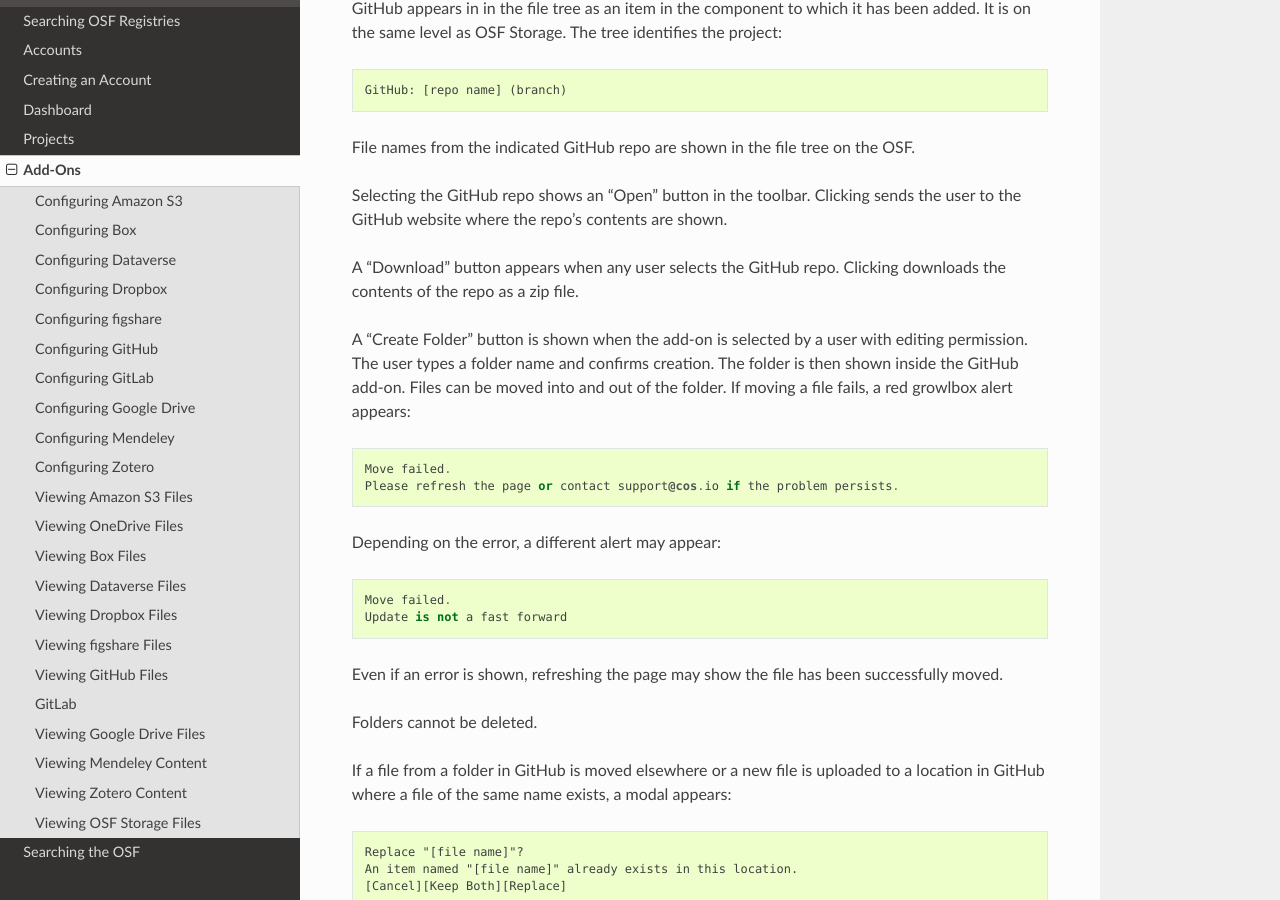
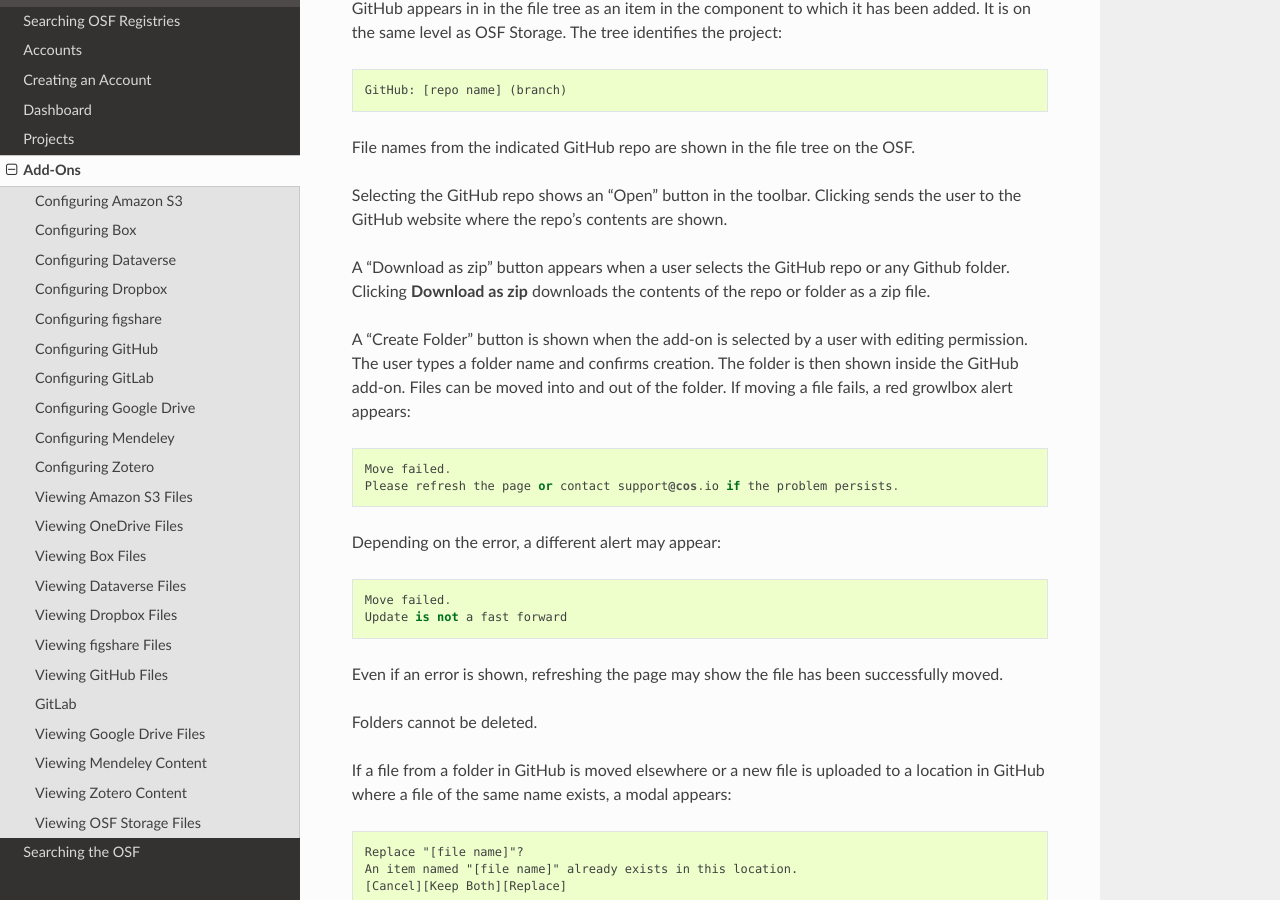
Before and after one commit to CenterForOpenScience/OSFDocs, a Sphinx documentation site: the page built from docs/add-ons/add-ons_index.rst, in a window 1280 px wide and 900 px high, scrolled down 39009 px. Built offline with Sphinx 7.4.7 and the Read the Docs theme 2.0.0, drawn with Linux system fonts in a browser that asks for light colours.

Commit message:
added daz button for github

```diff
--- a/docs/add-ons/add-ons_index.rst
+++ b/docs/add-ons/add-ons_index.rst
@@ -1489,7 +1489,7 @@
 Selecting the GitHub repo shows an "Open" button in the toolbar. Clicking sends the user to the GitHub website where the repo's
 contents are shown.
 
-A "Download" button appears when any user selects the GitHub repo. Clicking downloads the contents of the repo as a zip file.
+A "Download as zip" button appears when a user selects the GitHub repo or any Github folder. Clicking **Download as zip** downloads the contents of the repo or folder as a zip file.
 
 A "Create Folder" button is shown when the add-on is selected by a user with editing permission. The user types a
 folder name and confirms creation. The folder is then shown inside the GitHub add-on. Files can be moved into and out
```
